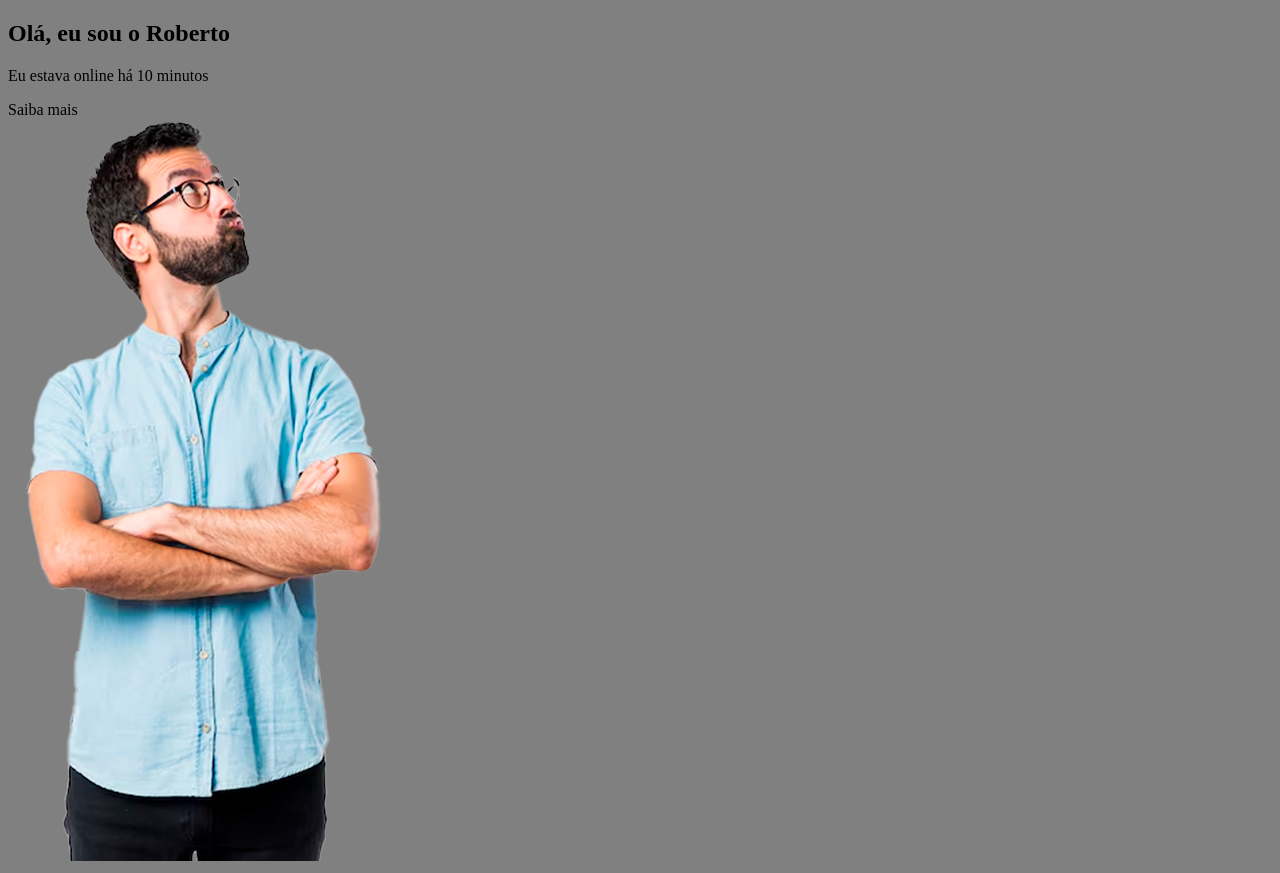
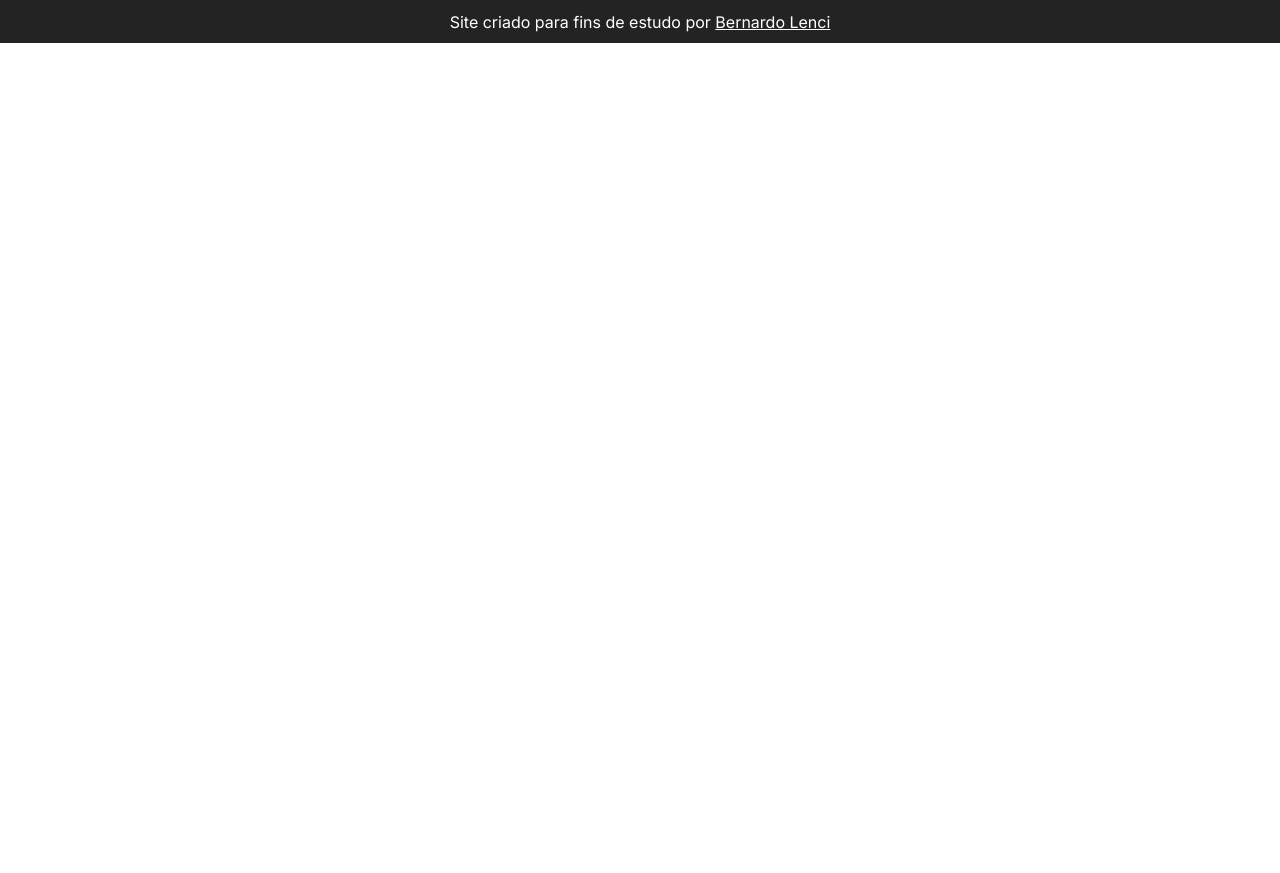
Before and after one commit to Bernardo-design/projeto-roberto, a plain HTML site: page index.html in a window 1280 px wide. After the commit the page ends 800 px from the top, so only its background shows below. Drawn offline with Linux system fonts and the light colour scheme.

Commit message:
Header feito

```diff
--- a/index.html
+++ b/index.html
@@ -8,13 +8,8 @@
     <link rel="stylesheet" href="style.css">
 </head>
 <body>
-    <section>
-        <h1>Olá, eu sou o Roberto</h1>
-        <p>Eu estava online há 10 minutos</p>
-        <div id="buton">Saiba mais</div>
-    </section>
-
-    <img src="imagens/Sem Título-5.png" alt="Homem olhando para o lado">
-
+    <header>
+        <p>Site criado para fins de estudo por <a href="https://github.com/Bernardo-design">Bernardo Lenci</a></p>
+    </header>
 </body>
 </html>
--- a/style.css
+++ b/style.css
@@ -1,7 +1,26 @@
+@import url('https://fonts.googleapis.com/css2?family=Inter:ital,opsz,wght@0,14..32,100..900;1,14..32,100..900&display=swap');
+
 body {
-    background-color: gray;
+    margin: 0px;
 }
 
-img {
-    margin: auto
+header {
+    display: flex;
+    font-family: 'Inter', sans-serif;
+    background-color: #232323;
+    color: white;
+    height: 43px;
+    align-items: center;
+    justify-content: center;
+    text-align: center;
 }
+
+a {
+    text-decoration: underline;
+    color: white;
+    transition: transform 0.3s ease;
+}
+
+a:hover {
+    color: cadetblue;
+}
```
